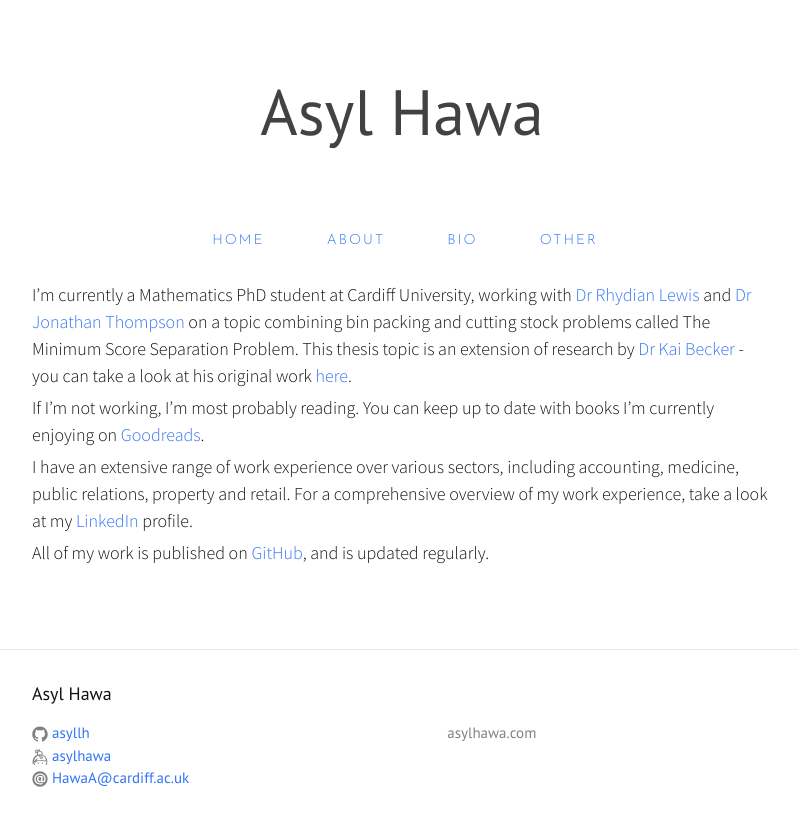
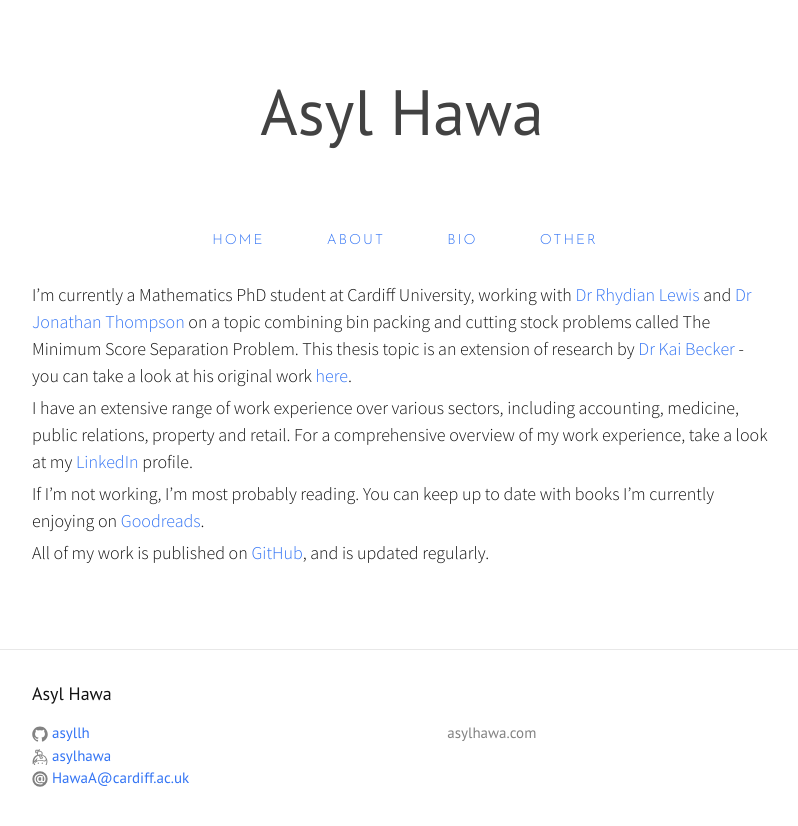
Before and after one commit to asyllh/asyllh.github.io, a Jekyll site: the page built from about.md, in a window 1280 px wide. Shown: the top 826 px of the page, without its empty margins (238-1036 px from the left). Built offline with Jekyll 4.4.1, drawn with Linux system fonts in a browser that asks for light colours; nearby versions of some CDN libraries.

Commit message:
swapped paragraphs around

```diff
--- a/about.md
+++ b/about.md
@@ -6,8 +6,8 @@ permalink: /about/
 
 I'm currently a Mathematics PhD student at Cardiff University, working with [Dr Rhydian Lewis](http://www.rhydlewis.eu) and [Dr Jonathan Thompson](http://www.cardiff.ac.uk/people/view/98669-thompson-jonathan) on a topic combining bin packing and cutting stock problems called The Minimum Score Separation Problem. This thesis topic is an extension of research by [Dr Kai Becker](https://www.strath.ac.uk/staff/beckerkaidr) - you can take a look at his original work [here](https://link.springer.com/article/10.1057%2Fjors.2014.87).
 
+I have an extensive range of work experience over various sectors, including accounting, medicine, public relations, property and retail. For a comprehensive overview of my work experience, take a look at my [LinkedIn](https://www.linkedin.com/in/asylhawa/) profile.
+
 If I'm not working, I'm most probably reading. You can keep up to date with books I'm currently enjoying on [Goodreads](https://www.goodreads.com/user/show/27300675-asyl).
 
-I have an extensive range of work experience over various sectors, including accounting, medicine, public relations, property and retail. For a comprehensive overview of my work experience, take a look at my [LinkedIn](https://www.linkedin.com/in/asylhawa/) profile.
-
 All of my work is published on [GitHub](https://github.com/asyllh), and is updated regularly.
```
